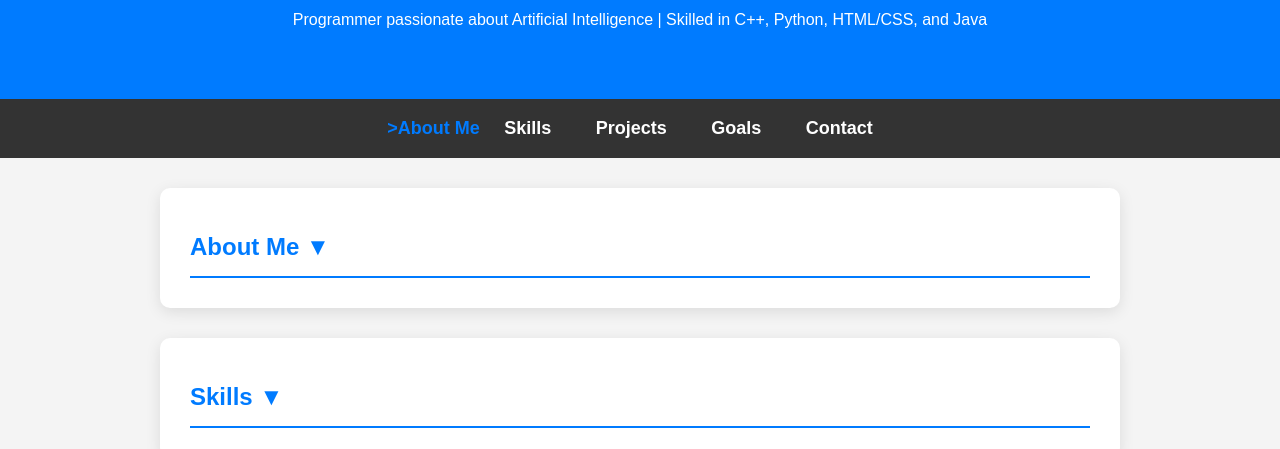
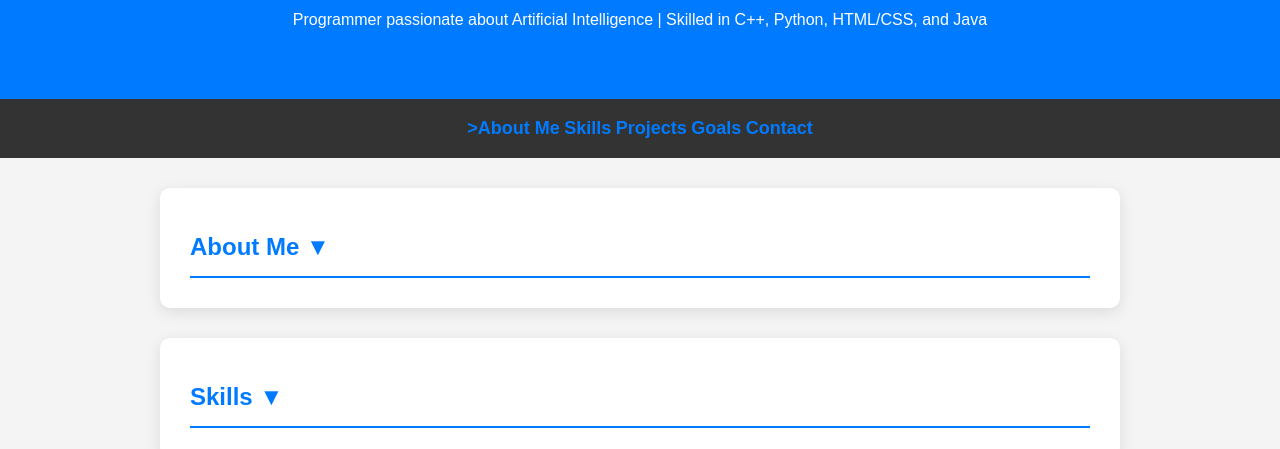
Before and after one commit to ParmidaMehrabi/parmidamehrabi.github.io, a plain HTML site: page index.html in a window 1280 px wide. Shown: the part 348-797 px from the top of the page. Drawn offline with Linux system fonts and the light colour scheme.

Commit message:
Update index.html

```diff
--- a/index.html
+++ b/index.html
@@ -127,10 +127,10 @@
 
     <nav>
         <a href="#about" onclick="toggleSection('aboutContent')" style="cursor:pointer; color:#007bff; margin:0; padding:10px 0;">>About Me</a>
-        <a href="#skills">Skills</a>
-        <a href="#projects">Projects</a>
-        <a href="#goals">Goals</a>
-        <a href="#contact">Contact</a>
+        <a href="#skills" onclick="toggleSection('skillsContent')" style="cursor:pointer; color:#007bff; margin:0; padding:10px 0;">Skills</a>
+        <a href="#projects" onclick="toggleSection('projectsContent')" style="cursor:pointer; color:#007bff; margin:0; padding:10px 0;">Projects</a>
+        <a href="#goals" onclick="toggleSection('goalsContent')" style="cursor:pointer; color:#007bff; margin:0; padding:10px 0;">Goals</a>
+        <a href="#contact" onclick="toggleSection('contactContent')" style="cursor:pointer; color:#007bff; margin:0; padding:10px 0;">Contact</a>
     </nav>
 
 
```
